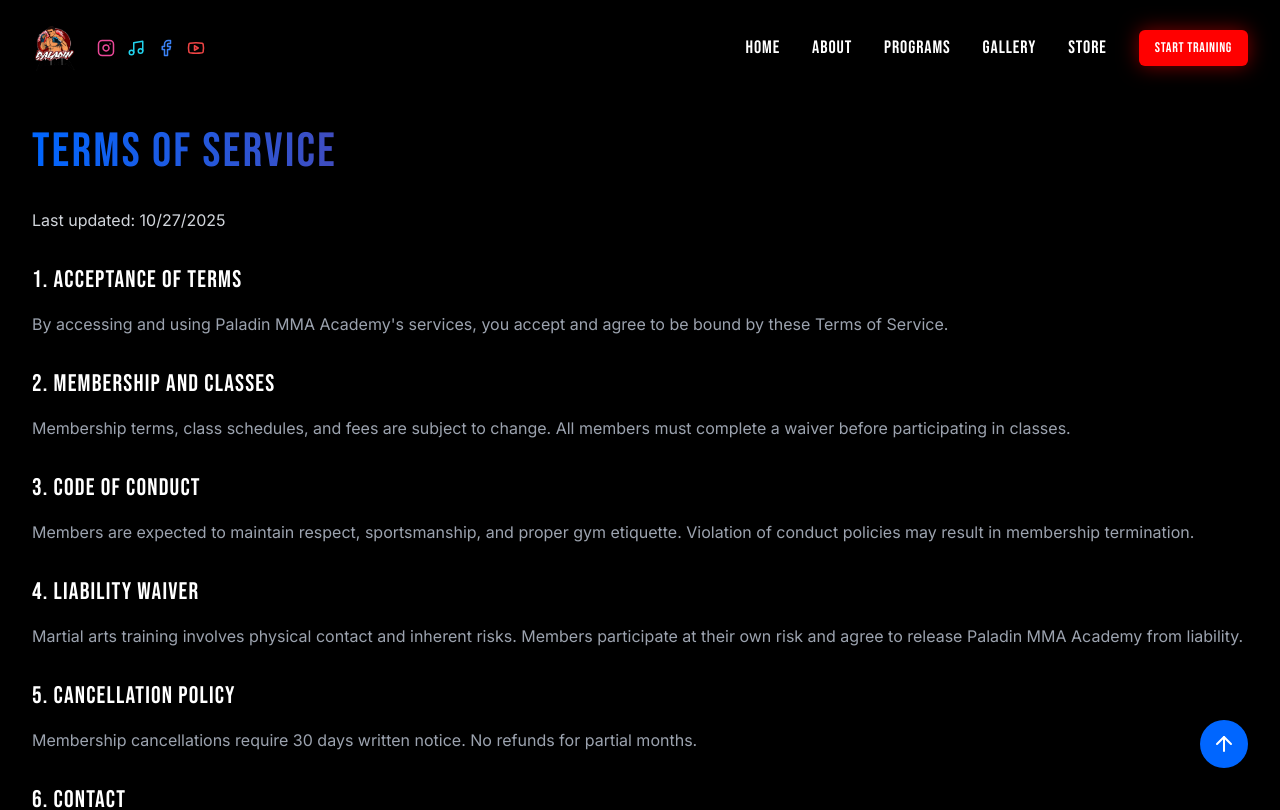
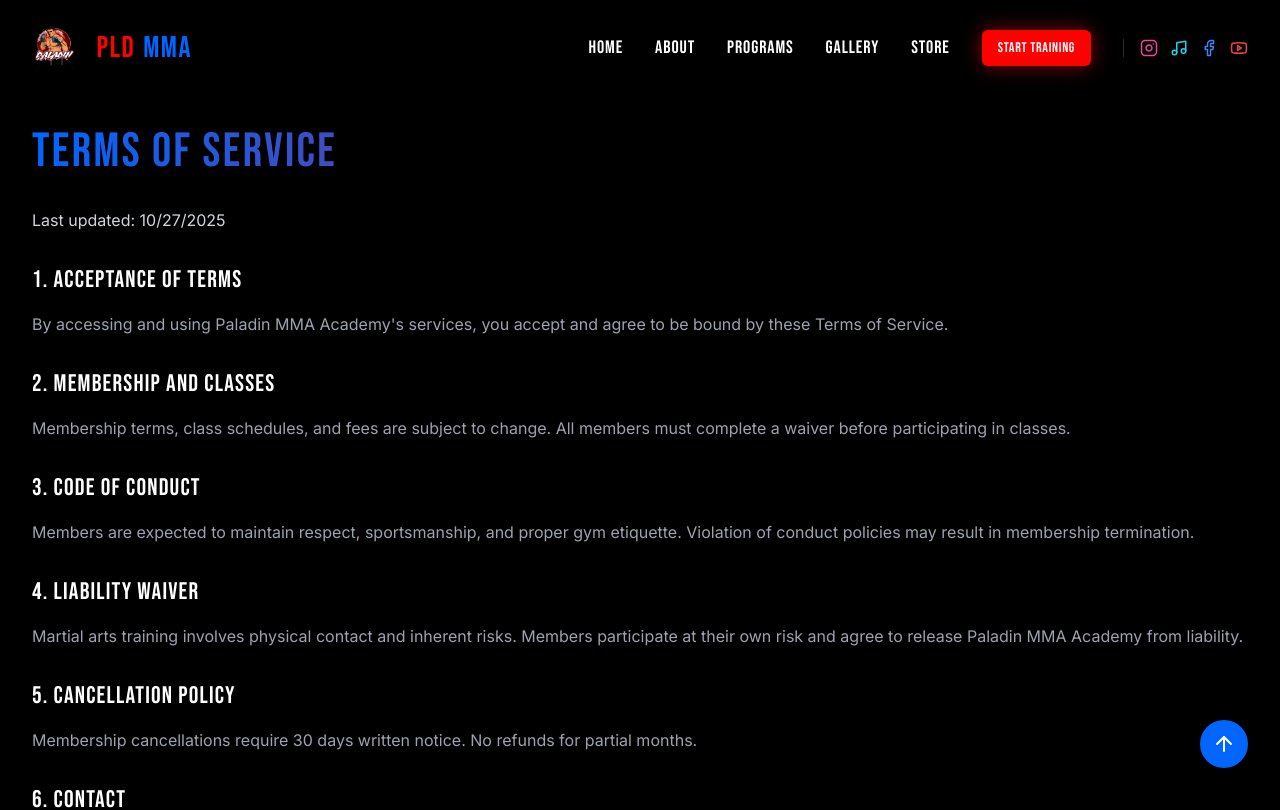
Before and after one commit to JosueToe/Paladin-MMA-Website, a Next.js app: page /terms in a window 1280 px wide. Shown: the top 810 px of the page. Built offline with nearby package versions, Linux system fonts and the light colour scheme.

Commit message:
Name & Opacity
Increased the opacity in the hero section and move the Name back to the Logo.

```diff
--- a/components/layout/Navigation.tsx
+++ b/components/layout/Navigation.tsx
@@ -78,7 +78,7 @@ const Navigation = () => {
       >
         <div className="container-custom">
           <div className="flex items-center justify-between">
-            {/* Logo and Social Icons */}
+            {/* Logo and Text */}
             <div className="flex items-center gap-4">
               <motion.a
                 href="#home"
@@ -94,22 +94,10 @@ const Navigation = () => {
                 />
               </motion.a>
 
-              {/* Social Icons */}
-              <div className="flex items-center gap-3">
-                {socialLinks.map((social, index) => (
-                  <motion.a
-                    key={index}
-                    href={social.href}
-                    target="_blank"
-                    rel="noopener noreferrer"
-                    className={`${social.color} transition-colors`}
-                    whileHover={{ scale: 1.2, y: -2 }}
-                    whileTap={{ scale: 0.9 }}
-                    aria-label={social.label}
-                  >
-                    {social.icon}
-                  </motion.a>
-                ))}
+              {/* PLD MMA Text */}
+              <div className="text-2xl md:text-3xl font-bebas tracking-wider flex items-center gap-2">
+                <span className="text-secondary">PLD</span>
+                <span className="text-primary">MMA</span>
               </div>
             </div>
 
@@ -130,6 +118,24 @@ const Navigation = () => {
               <Button variant="primary" size="sm" href="#contact">
                 START TRAINING
               </Button>
+
+              {/* Social Icons */}
+              <div className="flex items-center gap-3 pl-4 border-l border-gray-700">
+                {socialLinks.map((social, index) => (
+                  <motion.a
+                    key={index}
+                    href={social.href}
+                    target="_blank"
+                    rel="noopener noreferrer"
+                    className={`${social.color} transition-colors`}
+                    whileHover={{ scale: 1.2, y: -2 }}
+                    whileTap={{ scale: 0.9 }}
+                    aria-label={social.label}
+                  >
+                    {social.icon}
+                  </motion.a>
+                ))}
+              </div>
             </div>
 
             {/* Mobile Menu Button */}
@@ -172,22 +178,10 @@ const Navigation = () => {
                     alt="Paladin MMA Logo"
                     className="h-20 w-auto mb-4"
                   />
-                  {/* Social Icons */}
-                  <div className="flex items-center gap-4">
-                    {socialLinks.map((social, index) => (
-                      <motion.a
-                        key={index}
-                        href={social.href}
-                        target="_blank"
-                        rel="noopener noreferrer"
-                        className={`${social.color} transition-colors`}
-                        whileHover={{ scale: 1.2, y: -2 }}
-                        whileTap={{ scale: 0.9 }}
-                        aria-label={social.label}
-                      >
-                        {social.icon}
-                      </motion.a>
-                    ))}
+                  {/* PLD MMA Text */}
+                  <div className="text-3xl font-bebas tracking-wider flex items-center gap-2">
+                    <span className="text-secondary">PLD</span>
+                    <span className="text-primary">MMA</span>
                   </div>
                 </div>
                 <div className="flex flex-col gap-6">
--- a/components/sections/Hero.tsx
+++ b/components/sections/Hero.tsx
@@ -40,7 +40,7 @@ const Hero = () => {
             }}
           />
         </video>
-        <div className="absolute inset-0 bg-gradient-to-b from-black/75 via-black/65 to-black/85"></div>
+        <div className="absolute inset-0 bg-gradient-to-b from-black/80 via-black/70 to-black/90"></div>
       </div>
 
       {/* Content */}
```
Also changed, not shown: 1 other file (tests, documents, lock files or other folders).
